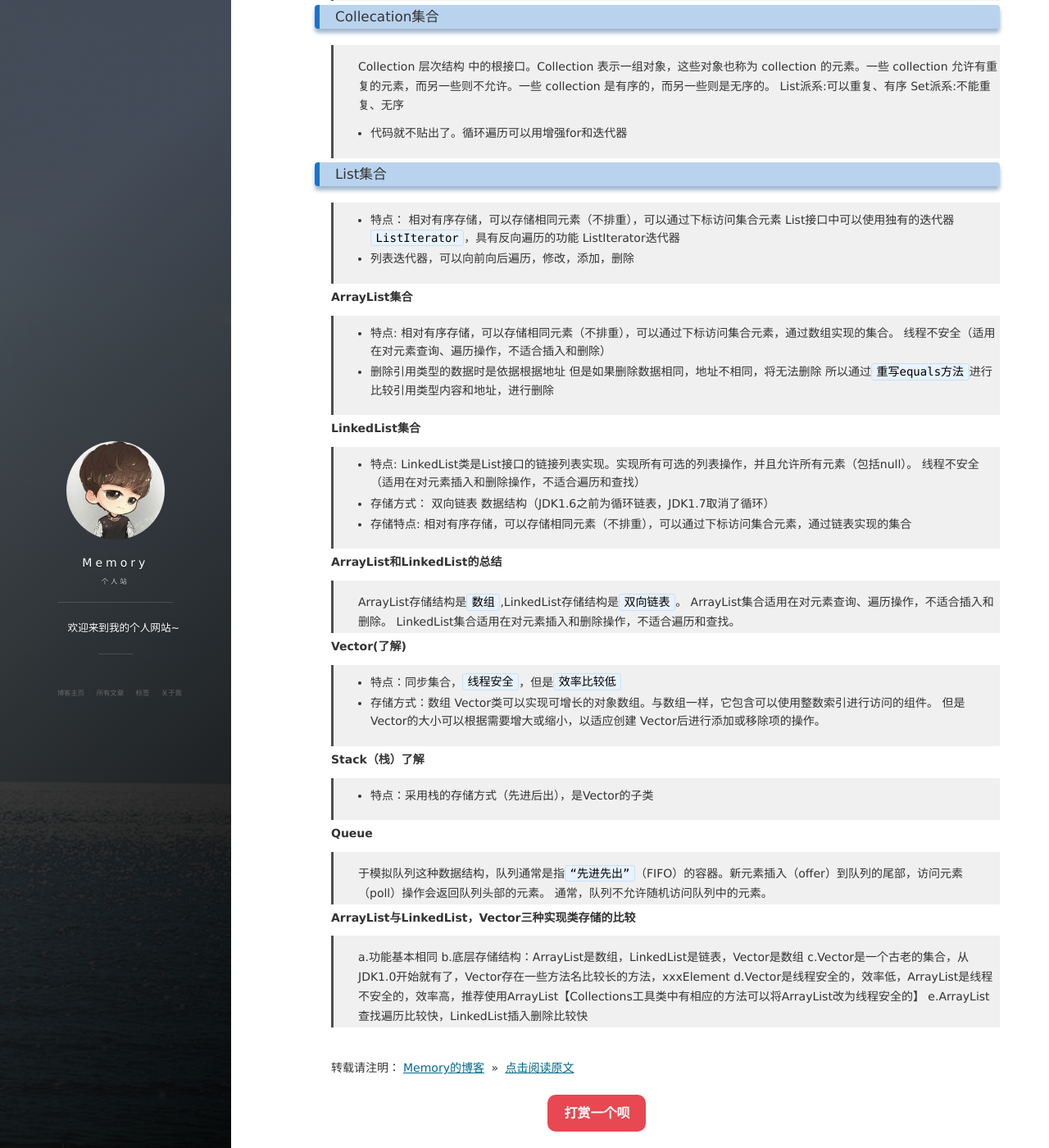
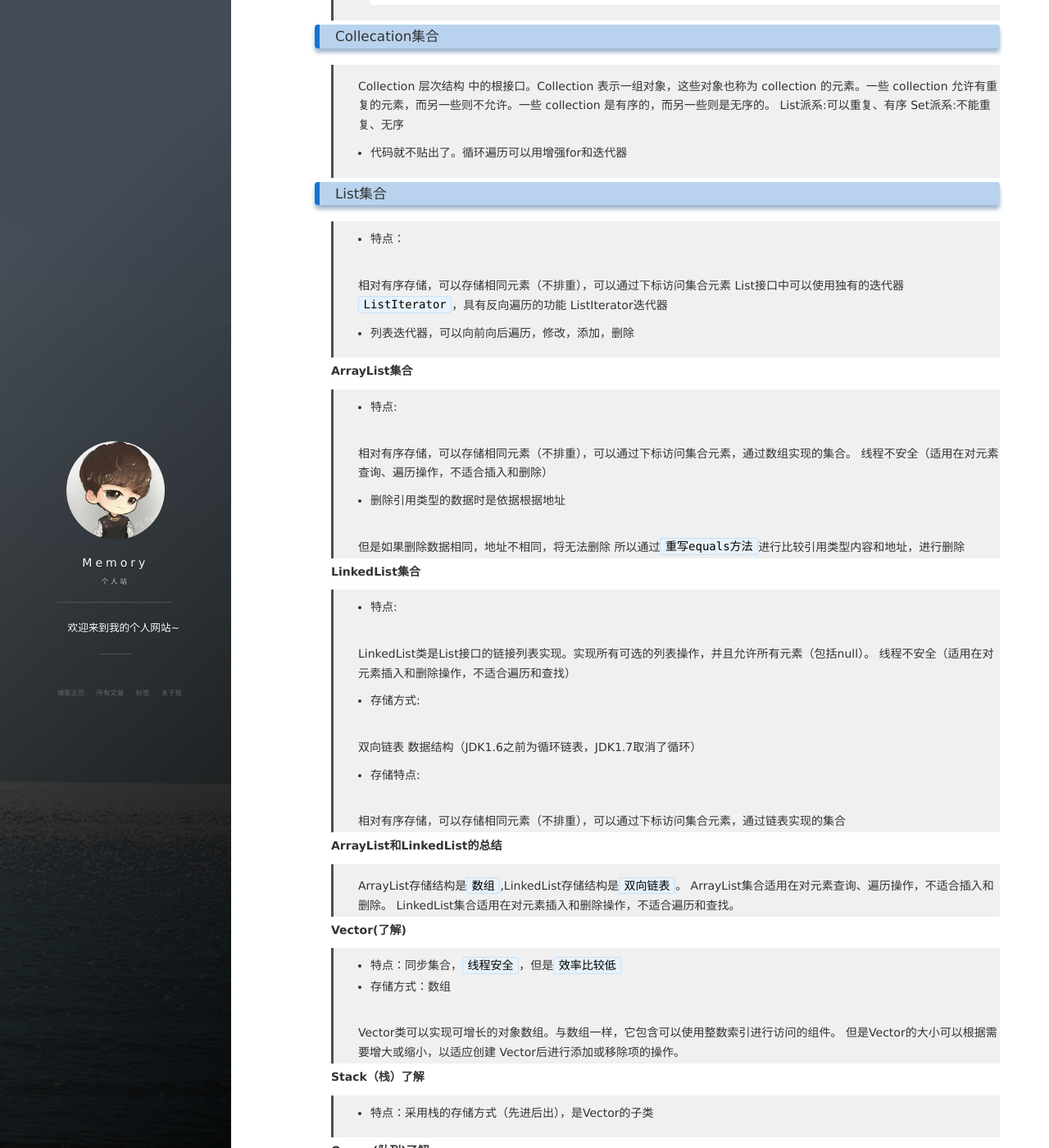
Before and after one commit to dhshenc/dhshenc.github.io, a Jekyll site: the page built from _posts/2019-08-13-List集合.md, in a window 1280 px wide and 1400 px high, scrolled down 1203 px. Shown: the whole window at 82% size. Built offline with Jekyll 4.4.1, drawn with Linux system fonts in a browser that asks for light colours; nearby versions of some CDN libraries; comment, search, counter and statistics services are not loaded; some of the changed text lies outside the part shown.

Commit message:
修改修改

```diff
--- a/_posts/2019-08-13-List集合.md
+++ b/_posts/2019-08-13-List集合.md
@@ -8,15 +8,15 @@ tag: 集合
 
 **集合与数组的对比**
 
-> 集合：就是一个存储数据的容器。
-> 集合与数组一样，也是一个容器，与数组的区别：
+> 集合:就是一个存储数据的容器。<br>
+> 集合与数组一样，也是一个容器，与数组的区别:<br>
 > 1. 数组长度固定，集合的长度不固定。
 > 2. 数组可以存储`基本类型`和`引用类型`，集合中存储的元素类型只能是`引用类型`(自动装箱和拆箱)。
 
 ### 集合的框架结构
 
 > * Collection集合的框架结构
-> ![Collection集合](/images/collection集合.png)
+> ![Collection集合](/images/Collection集合.png)
 > * Map集合的框架结构
 > ![Map集合](/images/Map集合.png)
 
@@ -30,6 +30,7 @@ tag: 集合
 ### List集合
 
 > * 特点：
+
 > 相对有序存储，可以存储相同元素（不排重），可以通过下标访问集合元素
 > List接口中可以使用独有的迭代器`ListIterator`，具有反向遍历的功能
 > ListIterator迭代器
@@ -38,20 +39,25 @@ tag: 集合
 **ArrayList集合**
 
 > * 特点:
+
 > 相对有序存储，可以存储相同元素（不排重），可以通过下标访问集合元素，通过数组实现的集合。
 > 线程不安全（适用在对元素查询、遍历操作，不适合插入和删除）
 > * 删除引用类型的数据时是依据根据地址
+
 > 但是如果删除数据相同，地址不相同，将无法删除
 > 所以通过`重写equals方法`进行比较引用类型内容和地址，进行删除
 
 **LinkedList集合**
 
 > * 特点:
+
 > LinkedList类是List接口的链接列表实现。实现所有可选的列表操作，并且允许所有元素（包括null）。
 > 线程不安全（适用在对元素插入和删除操作，不适合遍历和查找）
-> * 存储方式：
+> * 存储方式:
+
 > 双向链表 数据结构（JDK1.6之前为循环链表，JDK1.7取消了循环）
 > * 存储特点:
+
 > 相对有序存储，可以存储相同元素（不排重），可以通过下标访问集合元素，通过链表实现的集合
 
 **ArrayList和LinkedList的总结**
@@ -64,6 +70,7 @@ tag: 集合
 
 > * 特点：同步集合，`线程安全`，但是`效率比较低`
 > * 存储方式：数组
+
 > Vector类可以实现可增长的对象数组。与数组一样，它包含可以使用整数索引进行访问的组件。
 > 但是Vector的大小可以根据需要增大或缩小，以适应创建 Vector后进行添加或移除项的操作。
 
```
Also changed, not shown: other parts of _posts/2019-08-13-List集合.md (+1 -1 lines), _posts/2019-08-13-Map集合.md (+6 -1 lines), _posts/2019-08-13-Set集合.md (+1 -1 lines), images/HashMap.png (added).
